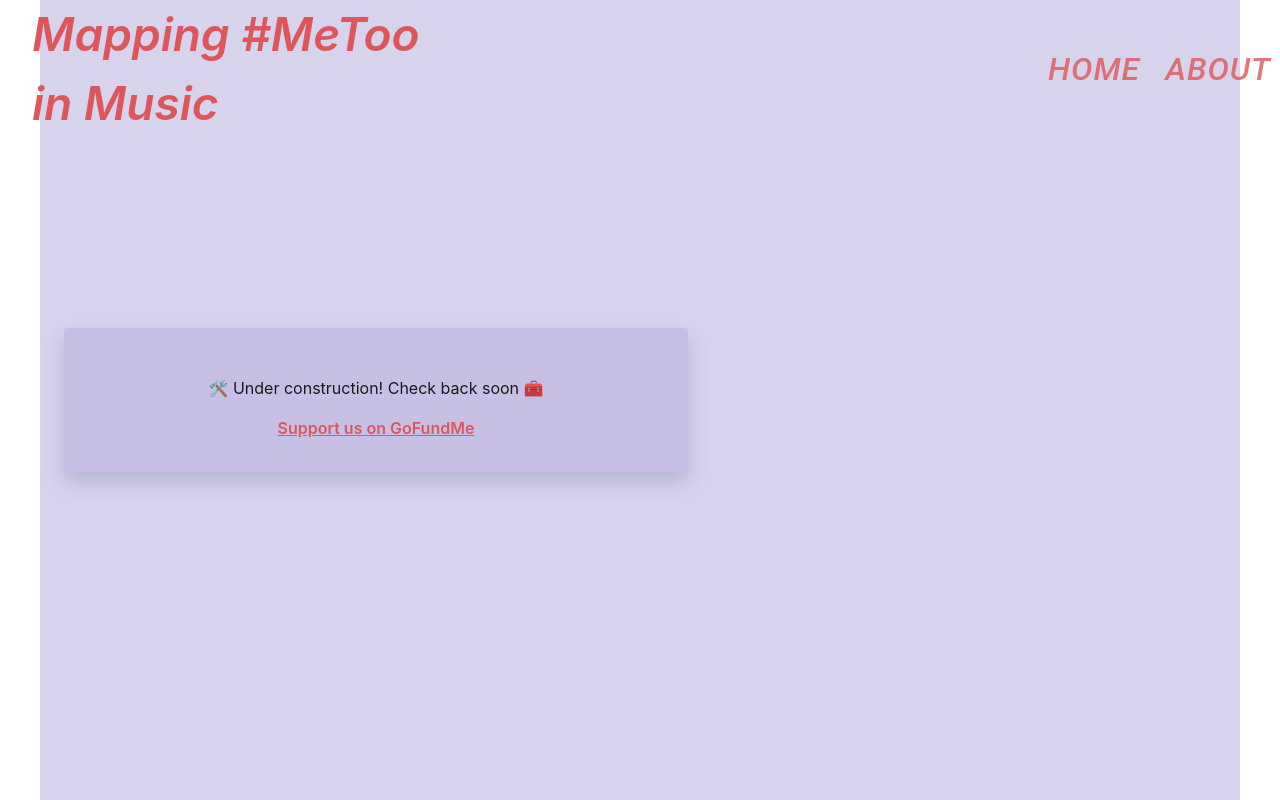
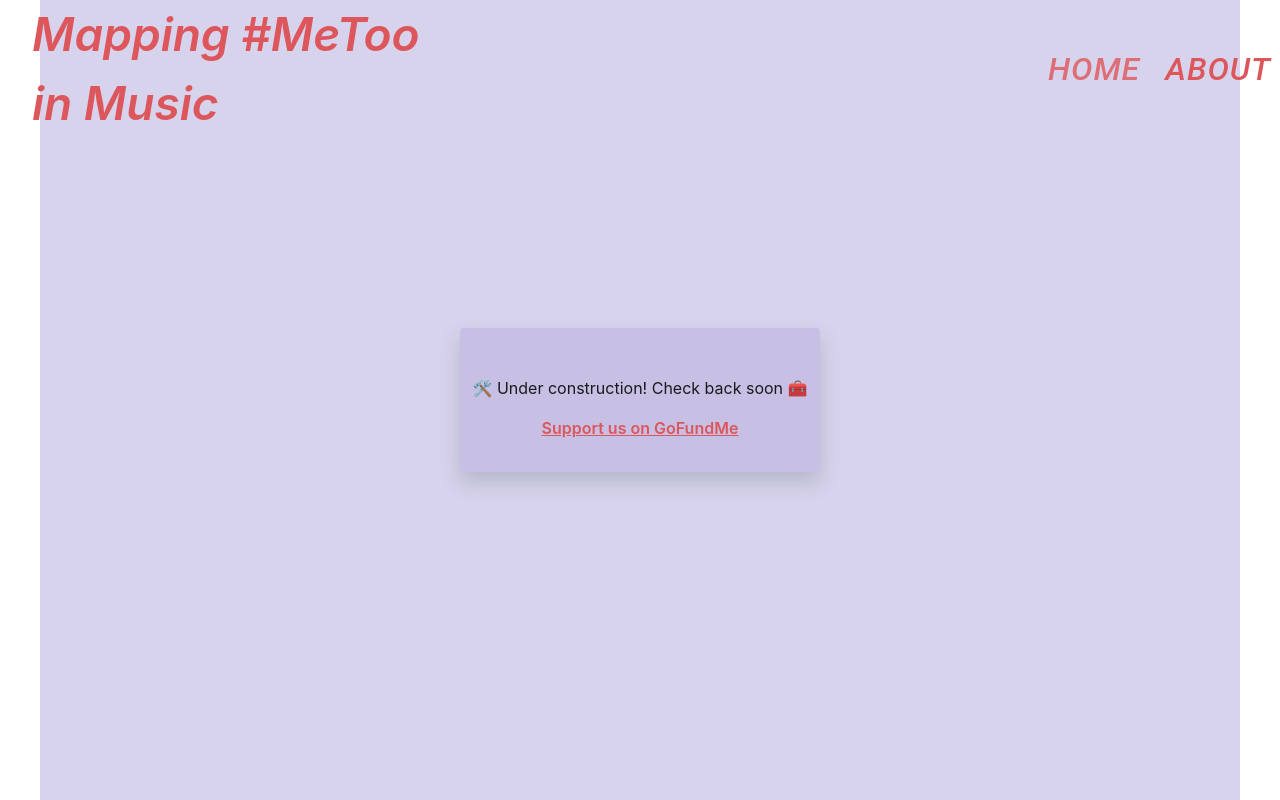
Before and after one commit to williamselaine/metooinmusic, a React (Vite) app: page /about in a window 1280 px wide. Built offline with nearby package versions, Linux system fonts and the light colour scheme.

Commit message:
clean up about page navbar

```diff
--- a/src/components/Navbar.tsx
+++ b/src/components/Navbar.tsx
@@ -1,11 +1,12 @@
 import { useState, useEffect } from 'react';
-import { Link, Navigate } from 'react-router-dom';
+import { Link, Navigate, useLocation } from 'react-router-dom';
 import { Box, Button } from '@mui/material';
 import { disableBodyScroll } from 'body-scroll-lock';
 import Theme from '../constants/Theme';
 import useResizer from '../utils/useResizer';
 
 export default function NavBar() {
+  const { pathname } = useLocation();
   const screenDimensions = useResizer();
   const [toHome, setToHome] = useState(false);
 
@@ -52,6 +53,14 @@ export default function NavBar() {
         textDecoration: 'none'
       }
     },
+    show: {
+      opacity: '1.0',
+      transition: '1s'
+    },
+    hide: {
+      opacity: '0.0',
+      transition: '1s'
+    },
   };
 
   return (
@@ -61,7 +70,7 @@ export default function NavBar() {
         {!screenDimensions.isMobile && <Button sx={styles.button}>
           <Link to='/'>Home</Link>
         </Button>}
-        <Button sx={styles.button}>
+        <Button sx={screenDimensions.isMobile && pathname === '/about' ? { ...styles.button, ...styles.hide } : { ...styles.button, ...styles.show }}>
           <Link to='/about'>About</Link>
         </Button>
       </Box>
--- a/src/pages/About.tsx
+++ b/src/pages/About.tsx
@@ -7,6 +7,7 @@ const styles = {
     display: 'flex',
     flexDirection: 'column',
     justifyContent: 'center',
+    alignItems: 'center',
     height: '100vh',
     width: '100vw',
     backgroundColor: Theme.light.background
@@ -27,7 +28,6 @@ const styles = {
     textAlign: 'center',
     maxWidth: '600px',
     boxShadow: '0px 10px 20px rgba(77, 97, 108, .24)',
-    alignItems: 'center',
     borderRadius: '4px',
     backgroundColor: Theme.light.primary,
     '& a': {
```
